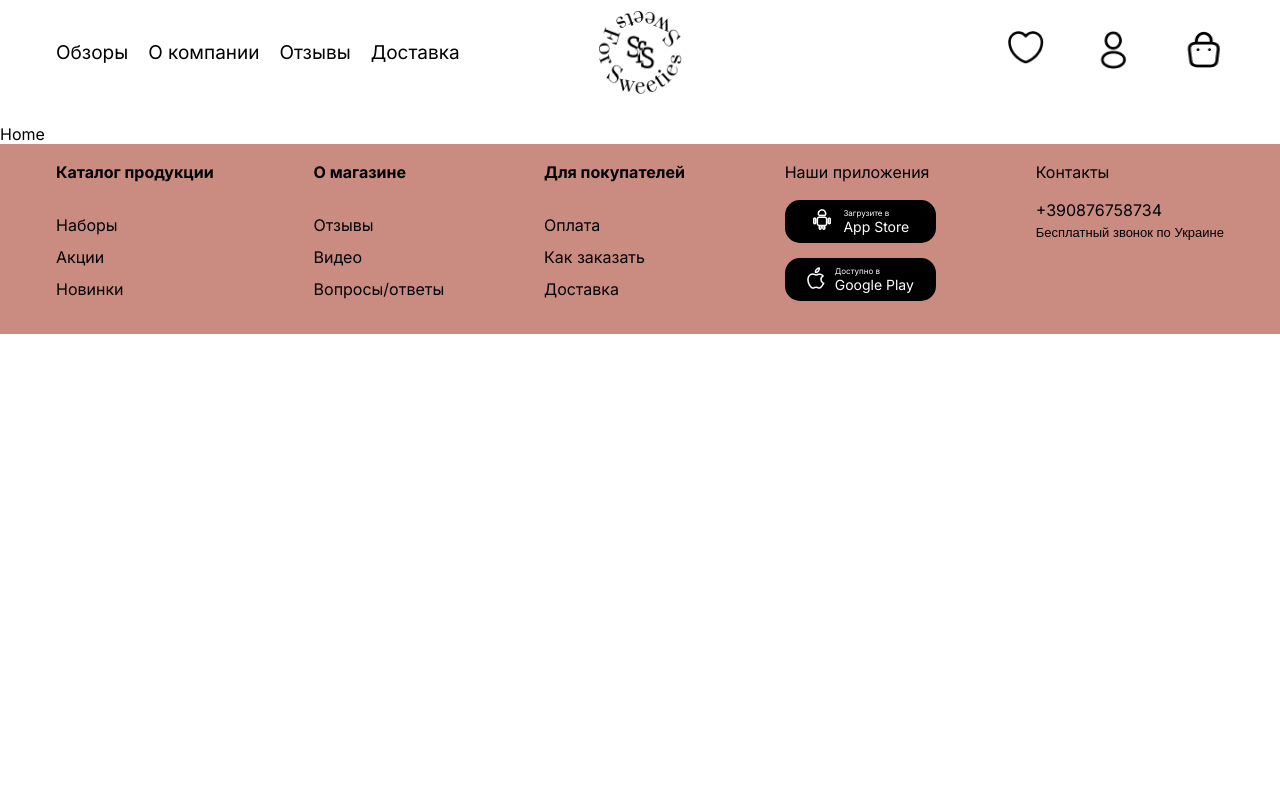
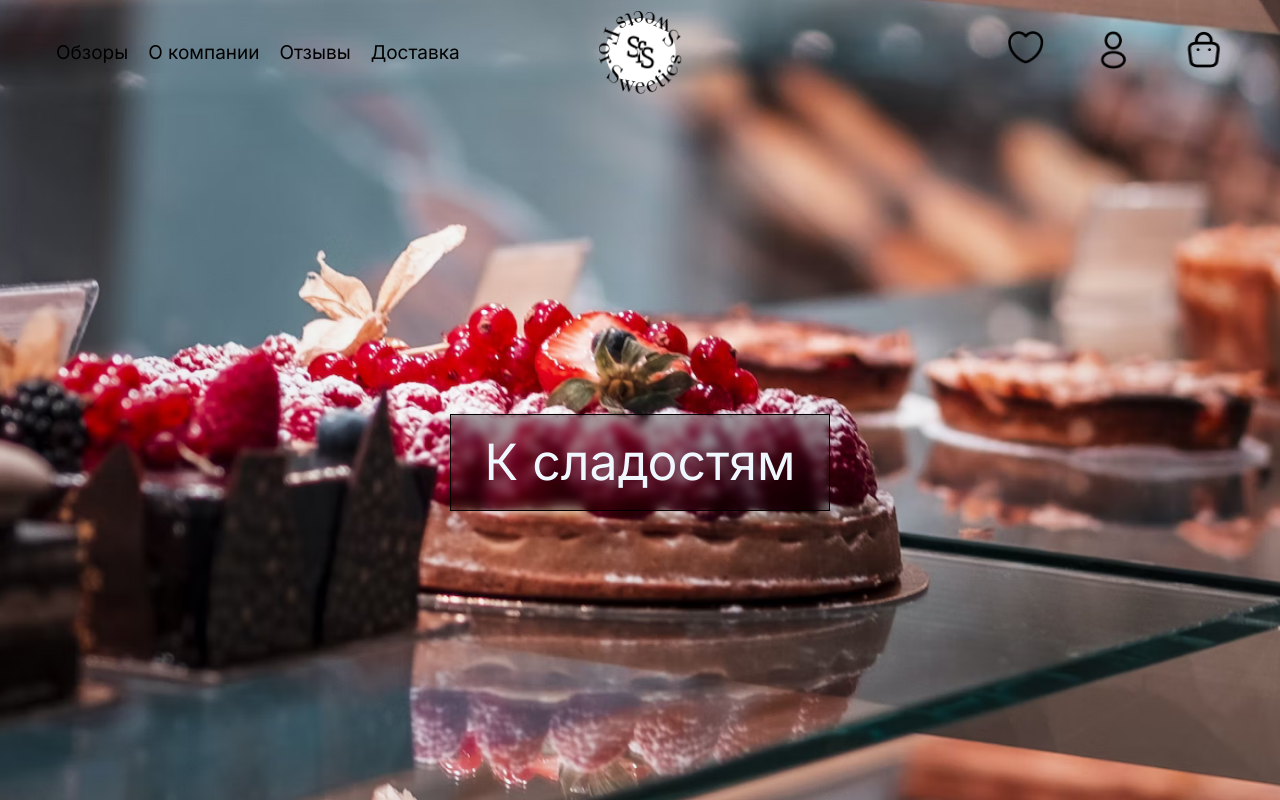
Before and after one commit to kestenbaum/Cakes-shop, a Next.js app in the folder client/: page / in a window 1280 px wide. Built offline with nearby package versions, Linux system fonts and the light colour scheme.

Commit message:
--update first screen and delete home page

```diff
--- a/client/src/app/layout.tsx
+++ b/client/src/app/layout.tsx
@@ -25,7 +25,6 @@ export default function RootLayout({
         <main>
             {children}
         </main>
-      <Footer/>
       </body>
     </html>
   )
--- a/client/src/app/page.tsx
+++ b/client/src/app/page.tsx
@@ -1,9 +1,25 @@
-import Header from "@/components/Header";
+import React from "react";
+
+import styles from "@/styles/MainPage.module.css"
 
 export default function Home() {
    return (
-       <div className="wrapper">
-            Home
+       <div
+           className={styles.wrapper}
+       >
+           <div className="container">
+               <section
+                   className={styles.page}
+               >
+                   <div className={styles.wrapperTitle}>
+                       <h1
+                           className={styles.title}
+                       >
+                           К сладостям
+                       </h1>
+                   </div>
+               </section>
+           </div>
        </div>
    )
 }
```
Also changed, not shown: client/src/app/home/page.tsx (deleted, +0 -27 lines).
